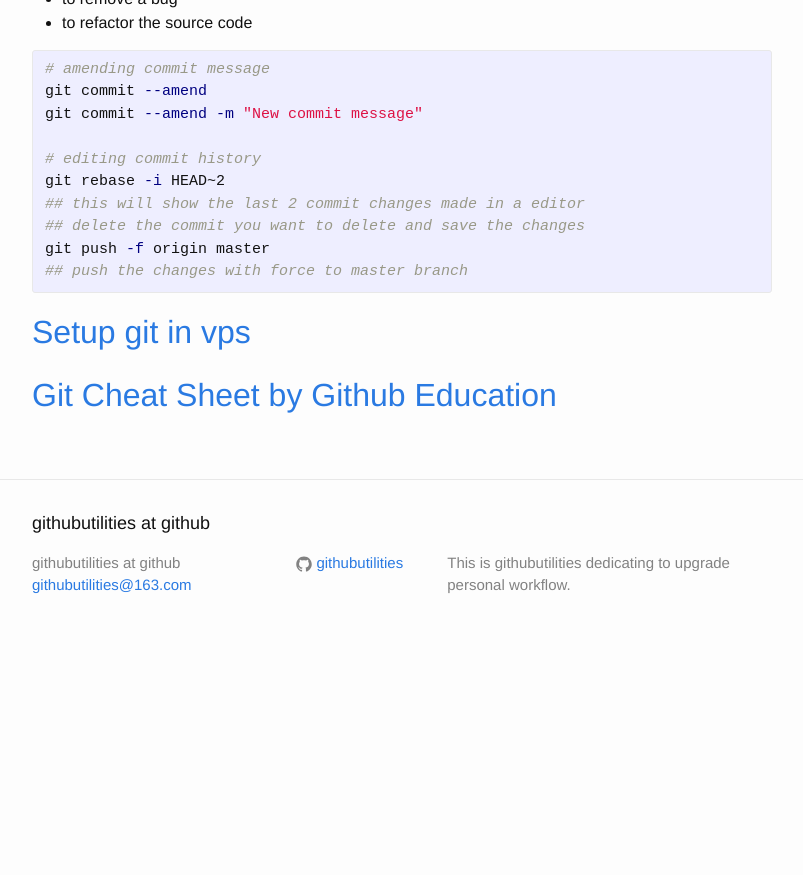
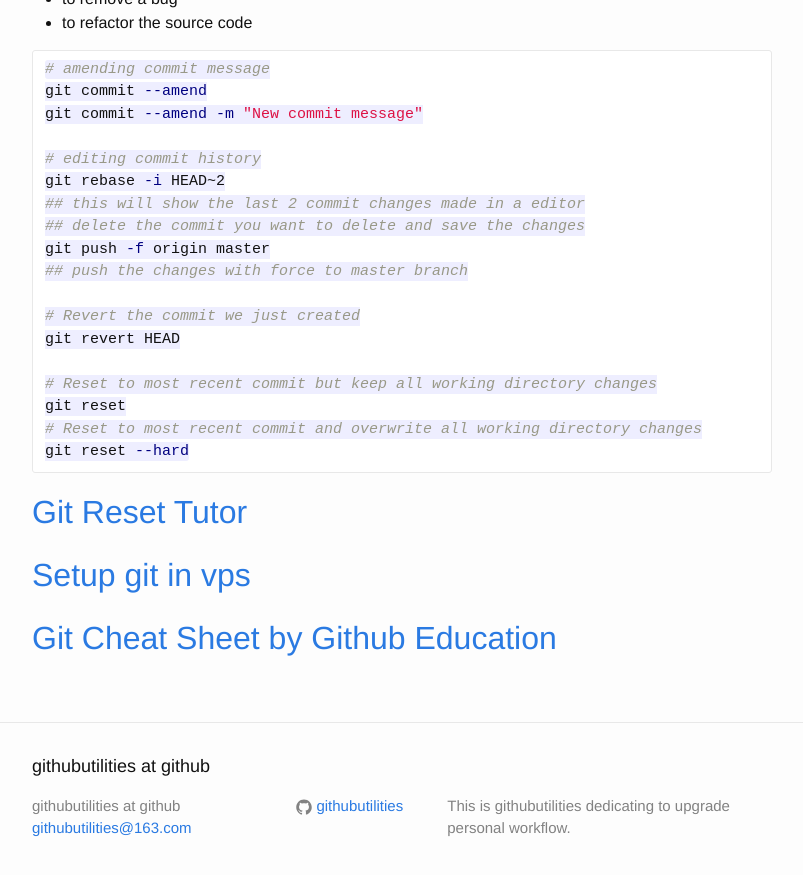
Before and after one commit to githubutilities/githubutilities.github.io, a Jekyll site: the page built from _posts/2015-01-22-personal-git-command-cheat-sheet.markdown, in a window 1280 px wide and 900 px high, scrolled down 1670 px. Shown: the top 875 px of the window, without its empty margins (238-1041 px from the left). Built offline with Jekyll 4.4.1, drawn with Linux system fonts in a browser that asks for light colours; Markdown is read by kramdown in place of the engine named in the settings; before the commit the page ends 2327 px from its top, so only the background shows below that.

Commit message:
add git reset

````diff
--- a/_posts/2015-01-22-personal-git-command-cheat-sheet.markdown
+++ b/_posts/2015-01-22-personal-git-command-cheat-sheet.markdown
@@ -77,7 +77,7 @@
 * to remove a bug
 * to refactor the source code
 
-{% highlight sh %}
+```sh
 # amending commit message
 git commit --amend
 git commit --amend -m "New commit message"
@@ -88,7 +88,16 @@
 ## delete the commit you want to delete and save the changes
 git push -f origin master
 ## push the changes with force to master branch
-{% endhighlight %}
 
+# Revert the commit we just created
+git revert HEAD
+
+# Reset to most recent commit but keep all working directory changes
+git reset
+# Reset to most recent commit and overwrite all working directory changes
+git reset --hard
+```
+
+## [Git Reset Tutor](https://www.atlassian.com/zh/git/tutorial/undoing-changes#!reset)
 ## [Setup git in vps]({% post_url 2015-01-21-git-server-on-vps %})
 ## [Git Cheat Sheet by Github Education](https://education.github.com/git-cheat-sheet-education.pdf)
````
